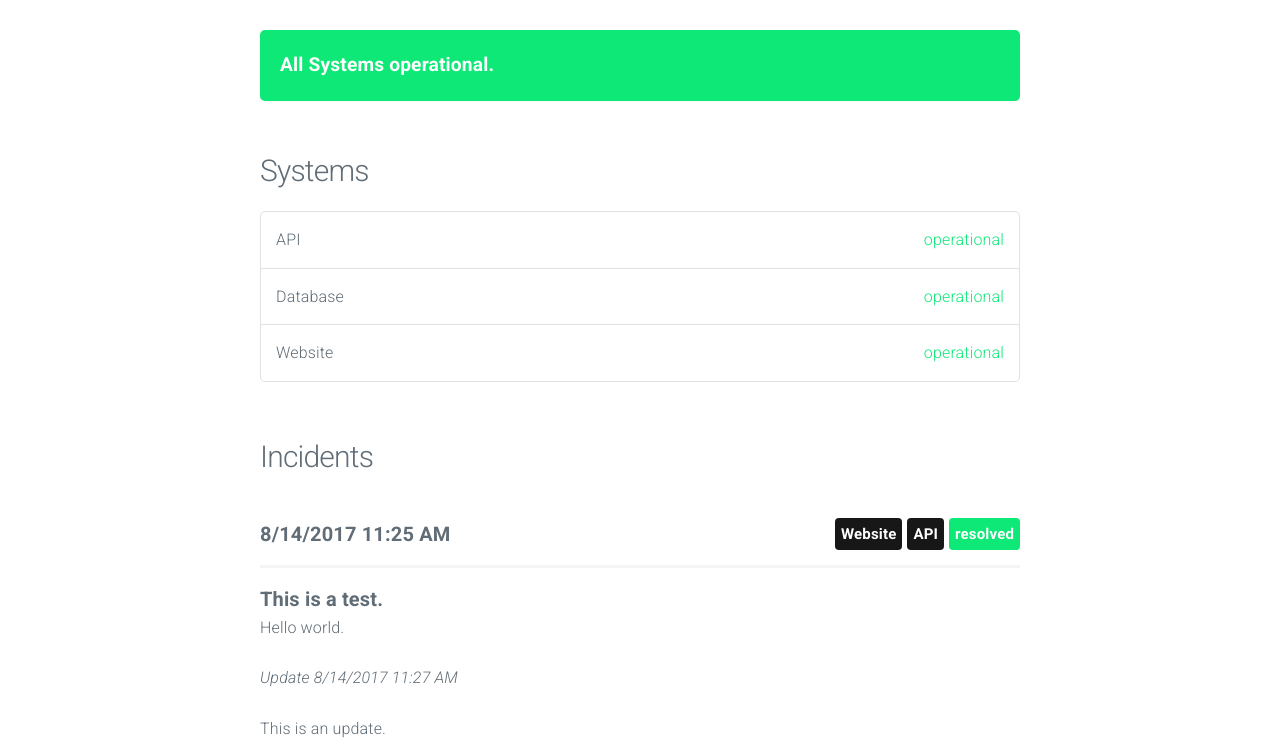
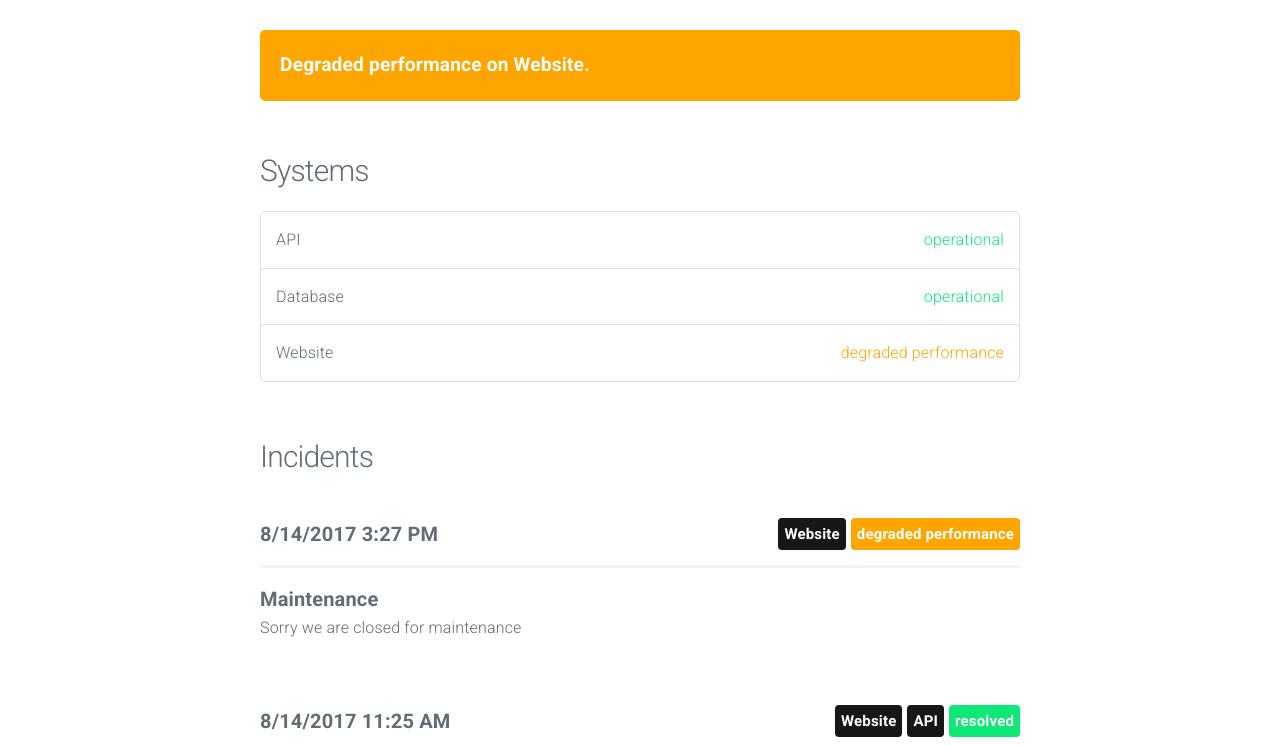
Before and after one commit to bwittwer/mystatuspage, a plain HTML site: page index.html in a window 1280 px wide. Shown: the part 55-800 px from the top of the page. Drawn offline with nearby package versions, Linux system fonts and the light colour scheme; no server answers.

Commit message:
update index

```diff
--- a/index.html
+++ b/index.html
@@ -29,9 +29,11 @@
 
 			<section class="container" id="main">
 
-					<div class="panel operational" data-l10n-id="systems-operational">
-						All Systems operational.
+
+					<div class="panel degraded performance">
+						<span data-l10n-id="Degraded-performance">Degraded performance</span> <span data-l10n-id="on">on</span> Website.
 					</div>
+
 
 
 				<h4 data-l10n-id="systems">Systems</h4>
@@ -46,13 +48,30 @@
 					</li>
 
 					<li>
-						Website <span class="status operational" data-l10n-id="operational">operational</span>
+						Website <span class="status degraded performance" data-l10n-id="degraded-performance">degraded performance</span>
 					</li>
 
 				</ul>
 
 				<h4 data-l10n-id="incidents">Incidents</h4>
 
+
+					<div class="incident">
+						<span class="date moment">2017-08-14 15:27:54 UTC</span>
+
+
+							<span class="label degraded performance float-right" data-l10n-id="degraded-performance">degraded performance</span>
+
+
+							<span class="label system float-right">Website</span>
+
+						<hr/>
+
+						<span class="title">Maintenance</span>
+						<p>Sorry we are closed for maintenance</p>
+
+
+					</div>
 
 					<div class="incident">
 						<span class="date moment">2017-08-14 11:25:33 UTC</span>
```
